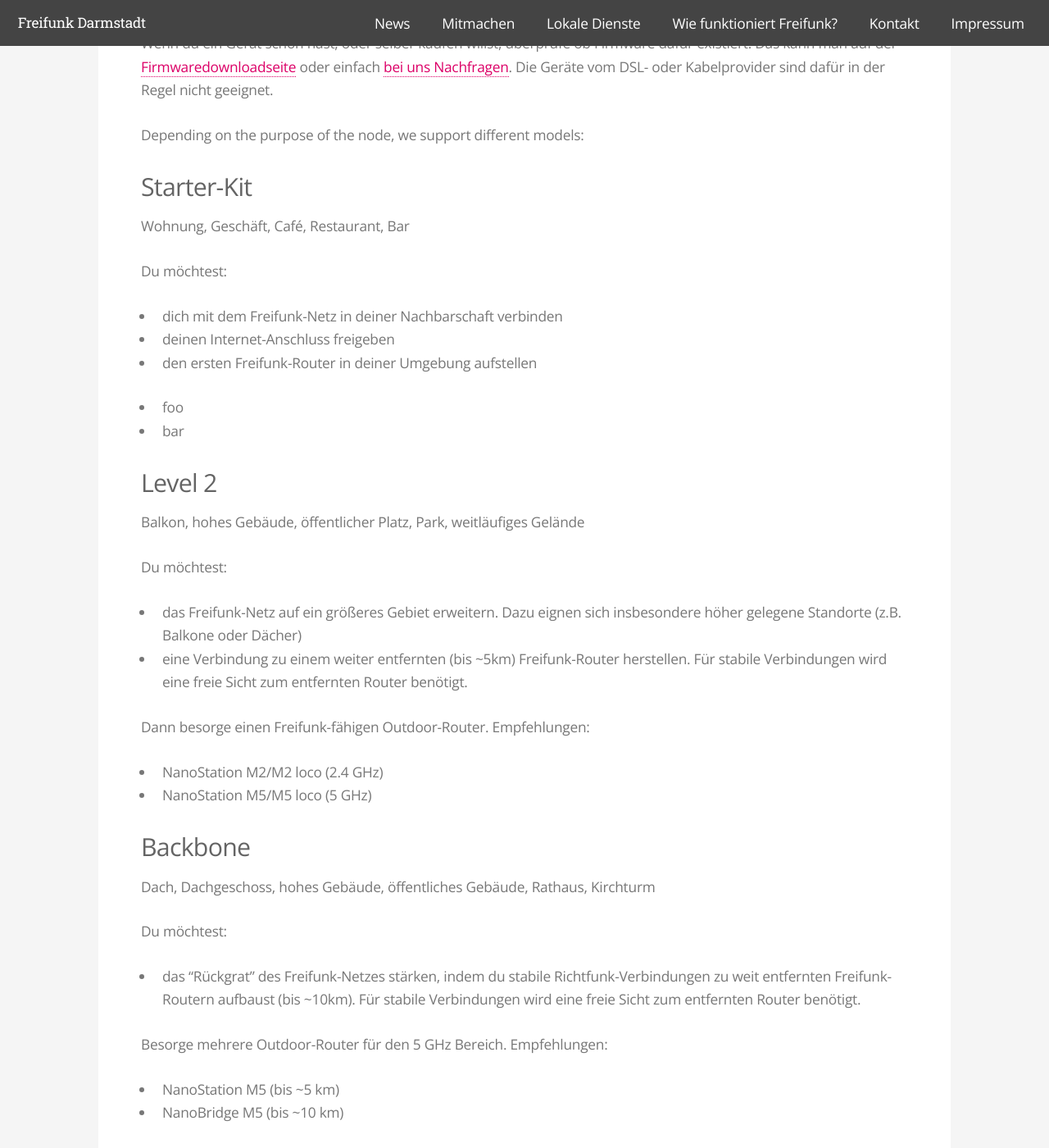
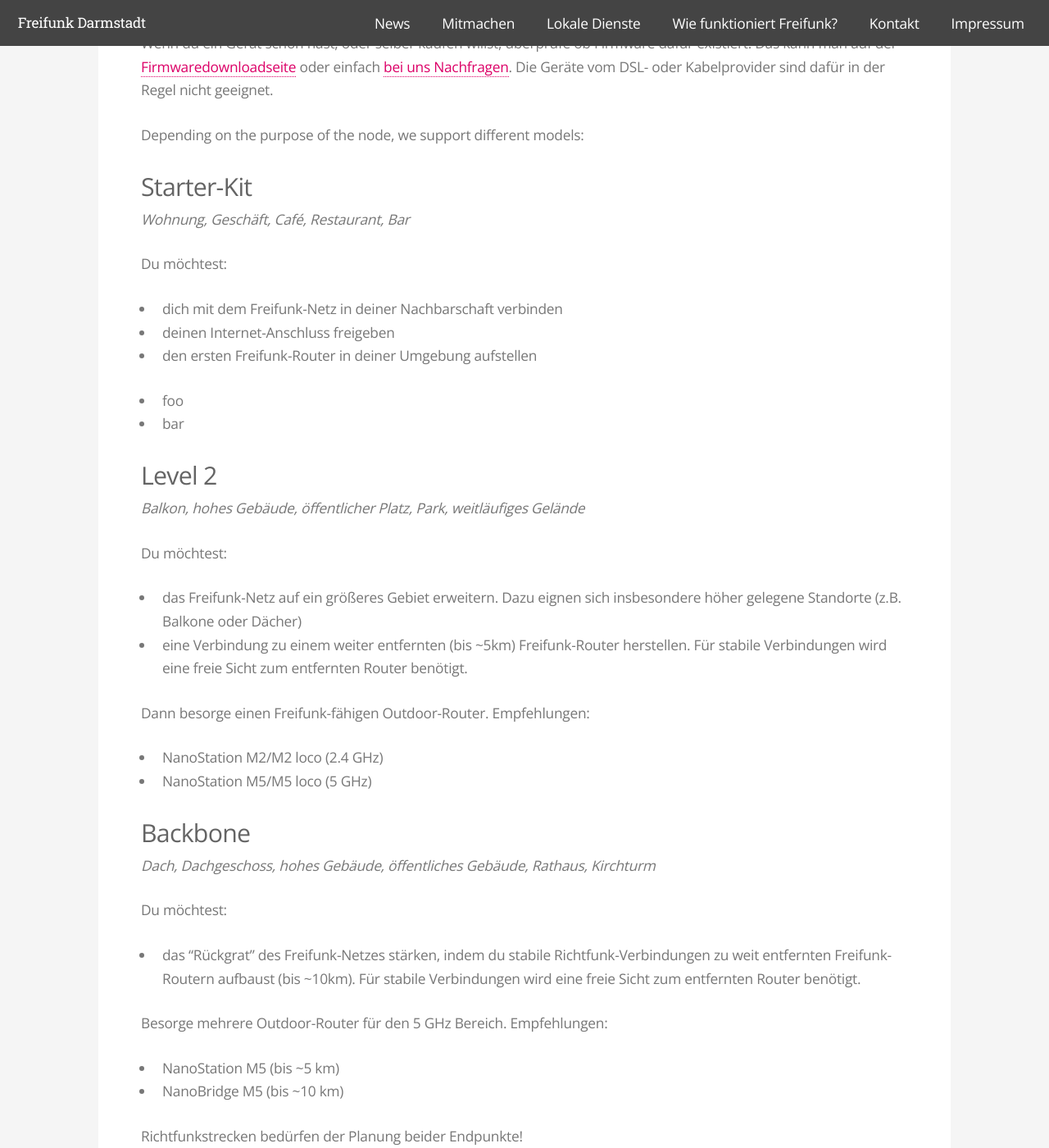
Before and after one commit to mdrenger/darmstadt.freifunk.net, a Jekyll site: the page built from pages/mitmachen/unterstuetzte_geraete.md, in a window 1280 px wide and 1400 px high, scrolled down 425 px. Shown: the whole window at 82% size. Built offline with Jekyll 4.4.1, drawn with Linux system fonts in a browser that asks for light colours.

Commit message:
fixed typo

```diff
--- a/css/style.scss
+++ b/css/style.scss
@@ -48,7 +48,7 @@
 	p {
 		margin: 0 0 $size-element-margin 0;
 
-		.sub {
+		&.sub {
 			margin-top: - 0.5em;
 			font-style: italic;
 		}
```
